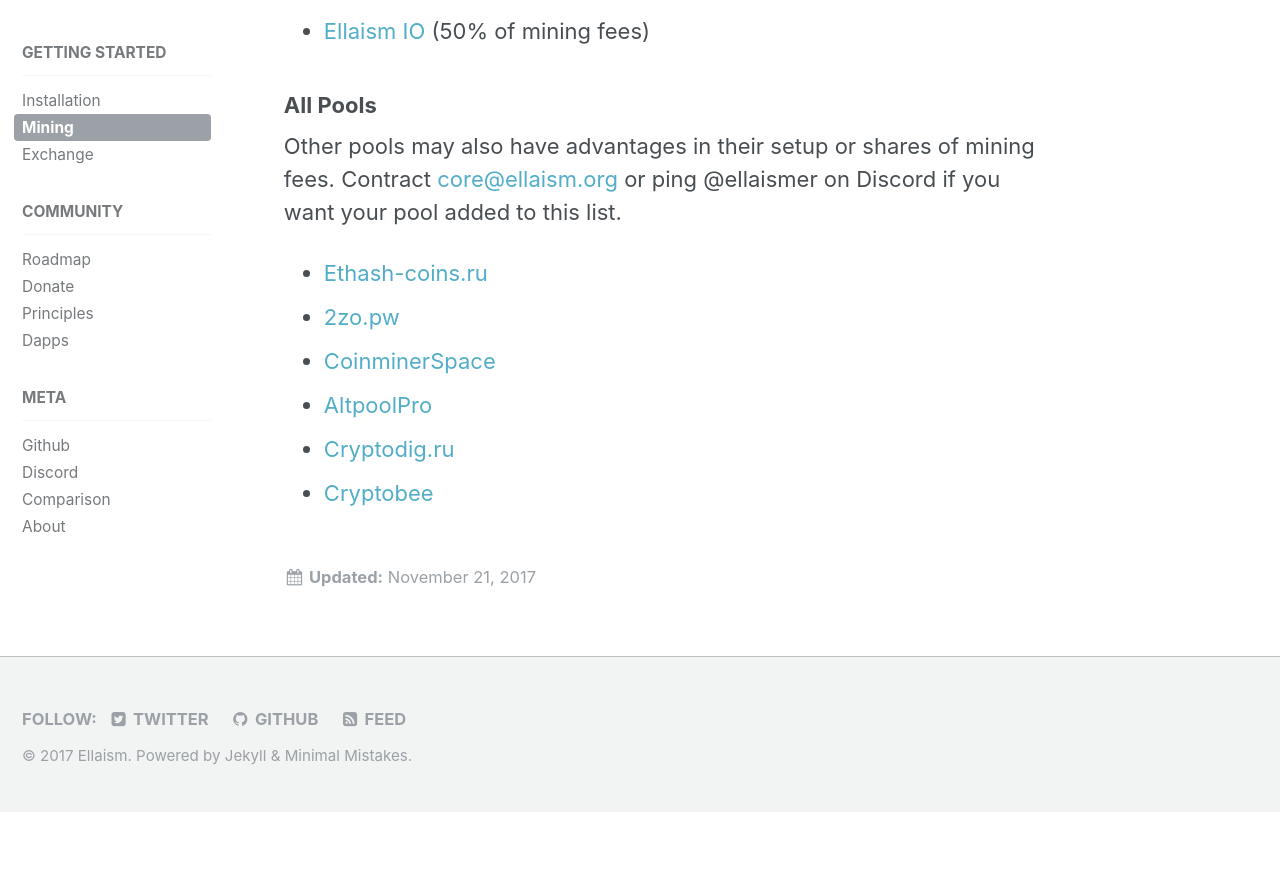
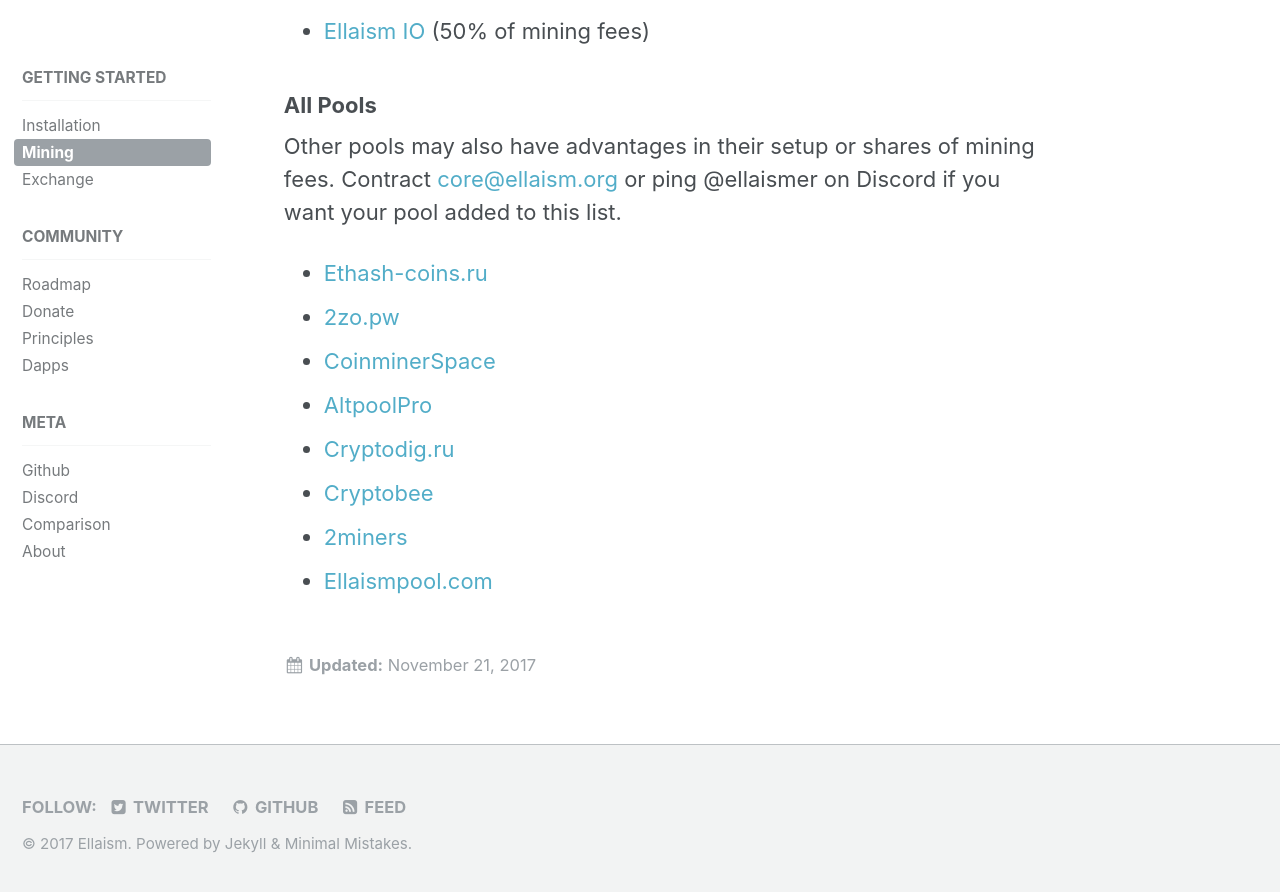
Before and after one commit to ellaism/ellaism.org, a Jekyll site: the page built from _docs/mining.md, in a window 1280 px wide and 900 px high, scrolled down 1399 px. Shown: the top 892 px of the window. Built offline with Jekyll 4.4.1, drawn with Linux system fonts in a browser that asks for light colours; before the commit the page ends 2211 px from its top, so only the background shows below that.

Commit message:
Add 2miners and ellaismpool.com

```diff
--- a/_docs/mining.md
+++ b/_docs/mining.md
@@ -56,3 +56,5 @@
 * [AltpoolPro](http://ella.altpool.pro)
 * [Cryptodig.ru](http://ella-solo.cryptodig.ru)
 * [Cryptobee](http://cryptobee.de)
+* [2miners](https://2miners.com)
+* [Ellaismpool.com](http://ellaismpool.com)
```
